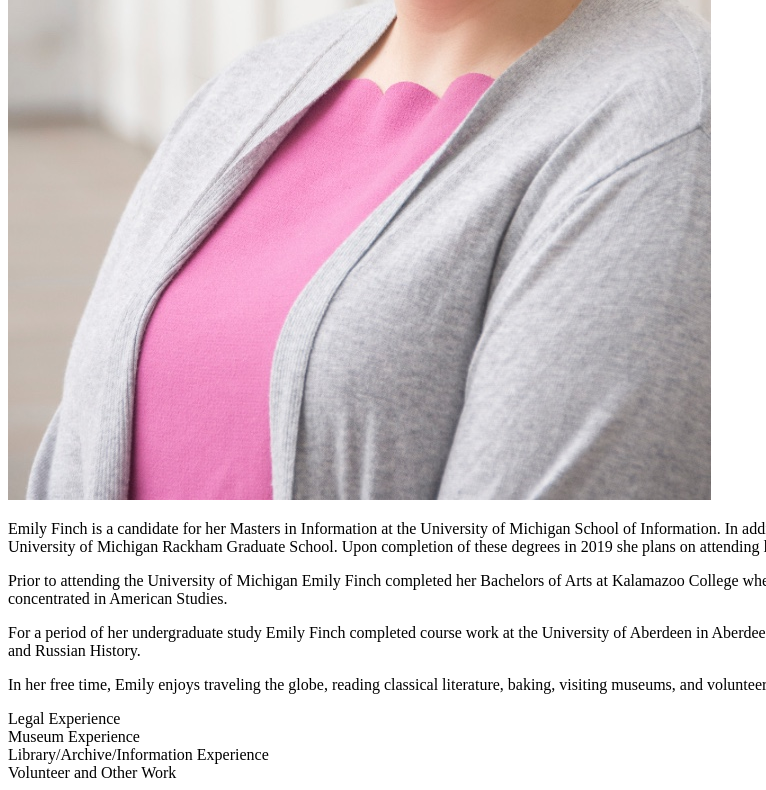
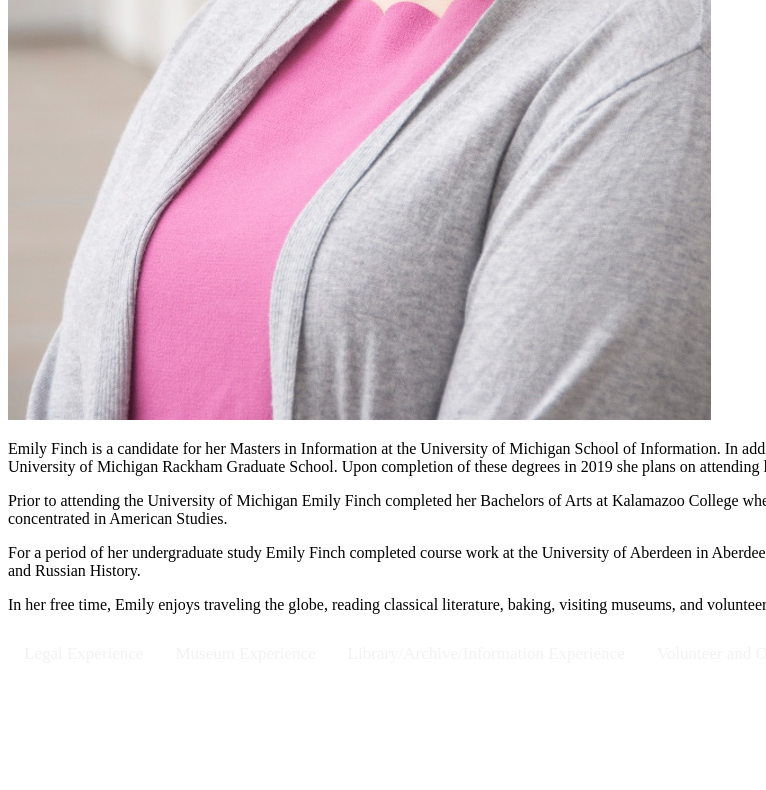
Before and after one commit to emifinch/eportfolio, a plain HTML site: page index.html in a window 1280 px wide. Shown: the part 839-1629 px from the top of the page, without its empty margins (0-766 px from the left). After the commit the page ends 1517 px from the top, so only its background shows below. Drawn offline with Linux system fonts and the light colour scheme.

Commit message:
nav bar
bar nav

```diff
--- a/css/indcss.css
+++ b/css/indcss.css
@@ -2,3 +2,12 @@ ul{list-style-type: none;
     margin: 0;
     padding: 0;
 }
+
+ul li {
+    float: left;
+    color: #f2f2f2;
+    text-align: center;
+    padding: 14px 16px;
+    text-decoration: none;
+    font-size: 17px;
+}
```
